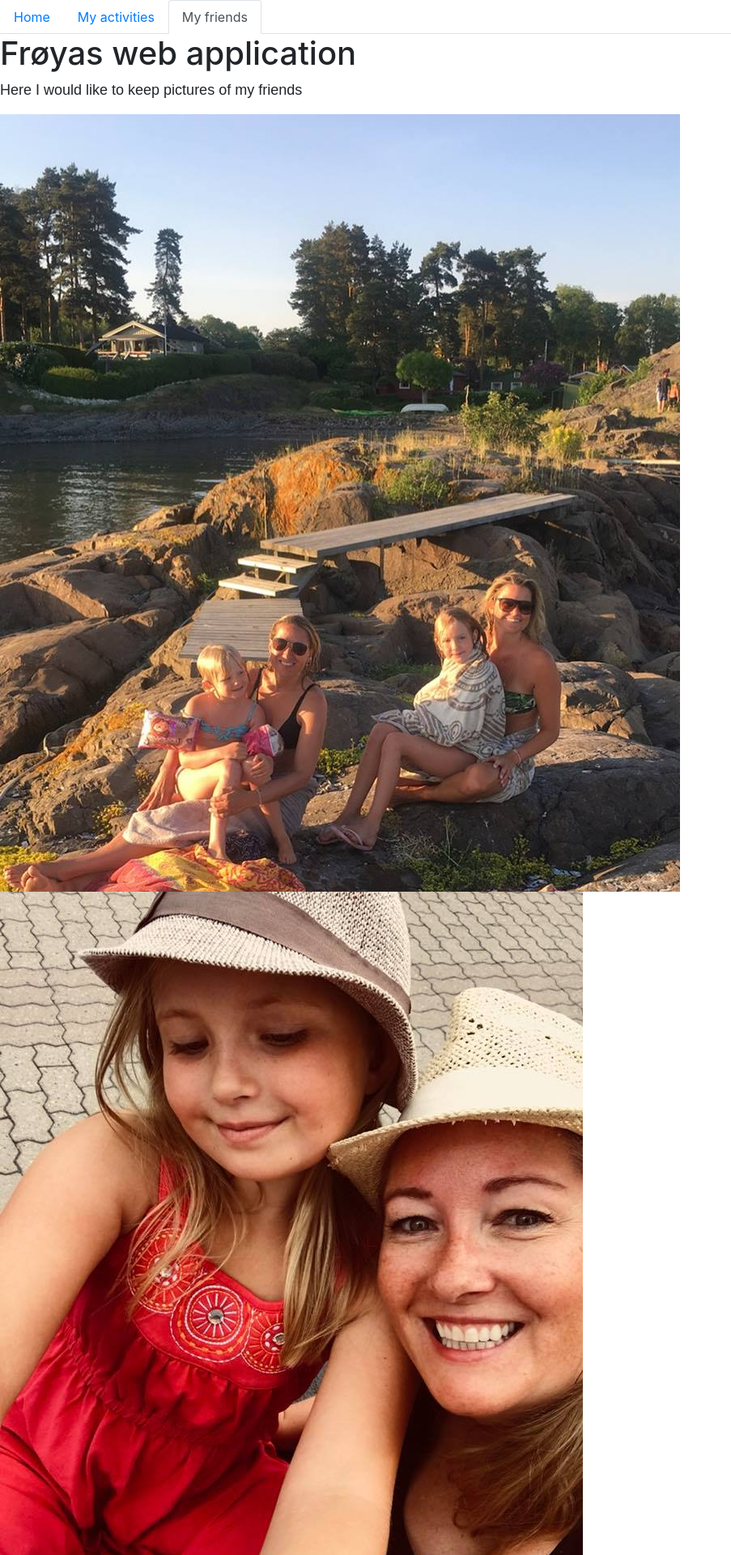
After one commit to torealvestad/froeya, a Flask app: page /friends in a window 1280 px wide. The commit adds this page. Shown: the top 1920 px of the page at 81% size, without its empty margins (0-903 px from the left). Run offline with Flask 2, Linux system fonts and the light colour scheme; some libraries are stand-ins or nearby versions.

Commit message:
Added friends page

```diff
--- a/application.py
+++ b/application.py
@@ -9,3 +9,7 @@ def home():
 @app.route("/my_activities")
 def activities():
     return render_template("my_activities.html")
+
+@app.route("/friends")
+def friends():
+    return render_template("friends.html")
--- /dev/null
+++ b/templates/friends.html
@@ -0,0 +1,16 @@
+{% extends "layout.html" %}
+{% set active_page = "friends" %}
+
+{% block heading %}
+  Frøyas web application
+{% endblock %}
+
+{% block body %}
+
+    <p> Here I would like to keep pictures of my friends </p>
+     <img src="{{url_for('static', filename='sanne_linde.jpg')}}" />
+     <img src="{{url_for('static', filename='emilie.jpg')}}" />
+     <img src="{{url_for('static', filename='julia.jpg')}}" />
+      <img src="{{url_for('static', filename='kira_lea.jpg')}}" />
+
+{% endblock %}
--- a/templates/layout.html
+++ b/templates/layout.html
@@ -13,7 +13,8 @@
 
       {% set navigation_bar= [
           ('home', 'Home'),
-          ('activities', 'My activities')
+          ('activities', 'My activities'),
+          ('friends', 'My friends')
       ] -%}
 
       <ul class="nav nav-tabs">
```
Also changed, not shown: static/emilie.jpg (added), static/julia.jpg (added), static/kira_lea.jpg (added), static/sanne_linde.jpg (added).
